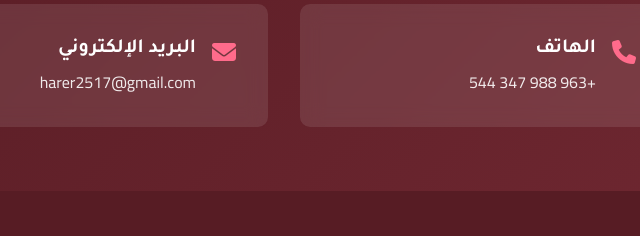
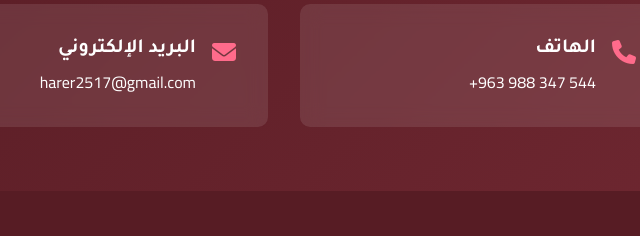
Before and after one commit to harer2517-blip/harer, a website: page stores.html in a window 1280 px wide. Shown: the part 1449-1685 px from the top of the page, 156-796 px from the left. Drawn offline with nearby package versions, Linux system fonts and the light colour scheme.

Commit message:
وصف التحديثات

```diff
--- a/css/stores.css
+++ b/css/stores.css
@@ -465,4 +465,21 @@
 
 .store-card:nth-child(2) {
     animation-delay: 0.1s;
+}/* تنسيق روابط الاتصال */
+.contact-link {
+    color: inherit !important;
+    text-decoration: none !important;
+    transition: all 0.3s ease;
+    display: inline-block;
 }
+
+.contact-link:hover {
+    color: #571c24 !important;
+    transform: translateY(-2px);
+}
+
+/* تنسيق خاص لرقم الهاتف */
+.contact-item .contact-link[href*="wa.me"] {
+    direction: ltr;
+    unicode-bidi: embed;
+}
--- a/stores.html
+++ b/stores.html
@@ -208,18 +208,32 @@
                         <p>القنيطرة/ دوار خان أرنبة</p>
                     </div>
                 </div>
+
                 <div class="contact-item">
                     <i class="fas fa-phone"></i>
                     <div>
                         <h5>الهاتف</h5>
-                        <p>+963 988 347 544</p>
+                        <!-- الرقم معروض بشكل صحيح ورابط واتساب -->
+                        <a href="https://wa.me/963988347544"
+                           class="contact-link"
+                           target="_blank"
+                           rel="noopener noreferrer"
+                           style="color: inherit; text-decoration: none; display: inline-block; direction: ltr;">
+                            +963 988 347 544
+                        </a>
                     </div>
                 </div>
+
                 <div class="contact-item">
                     <i class="fas fa-envelope"></i>
                     <div>
                         <h5>البريد الإلكتروني</h5>
-                        <p>harer2517@gmail.com</p>
+                        <!-- رابط الإيميل -->
+                        <a href="mailto:harer2517@gmail.com?subject=استفسار%20من%20الموقع"
+                           class="contact-link"
+                           style="color: inherit; text-decoration: none;">
+                            harer2517@gmail.com
+                        </a>
                     </div>
                 </div>
             </div>
```
